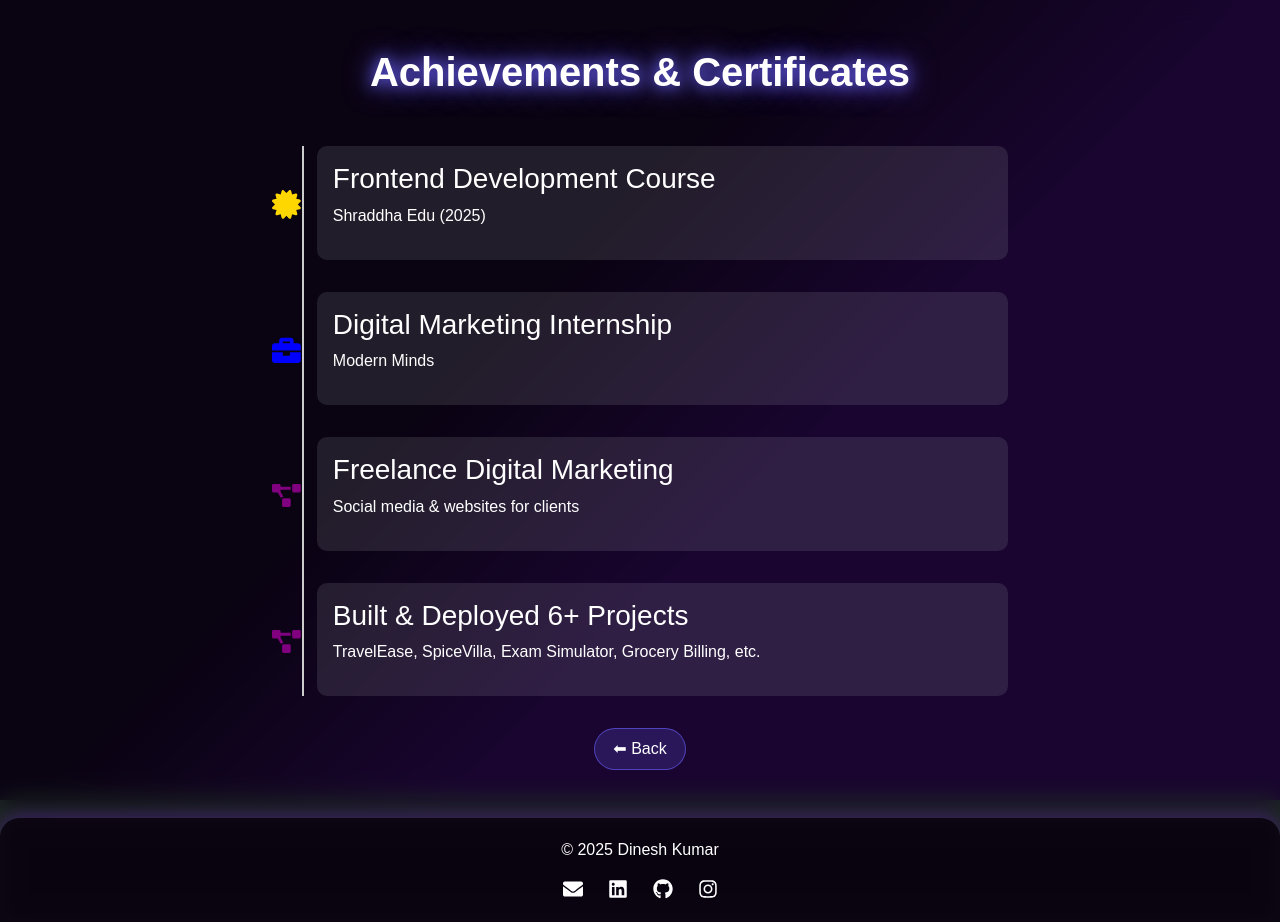
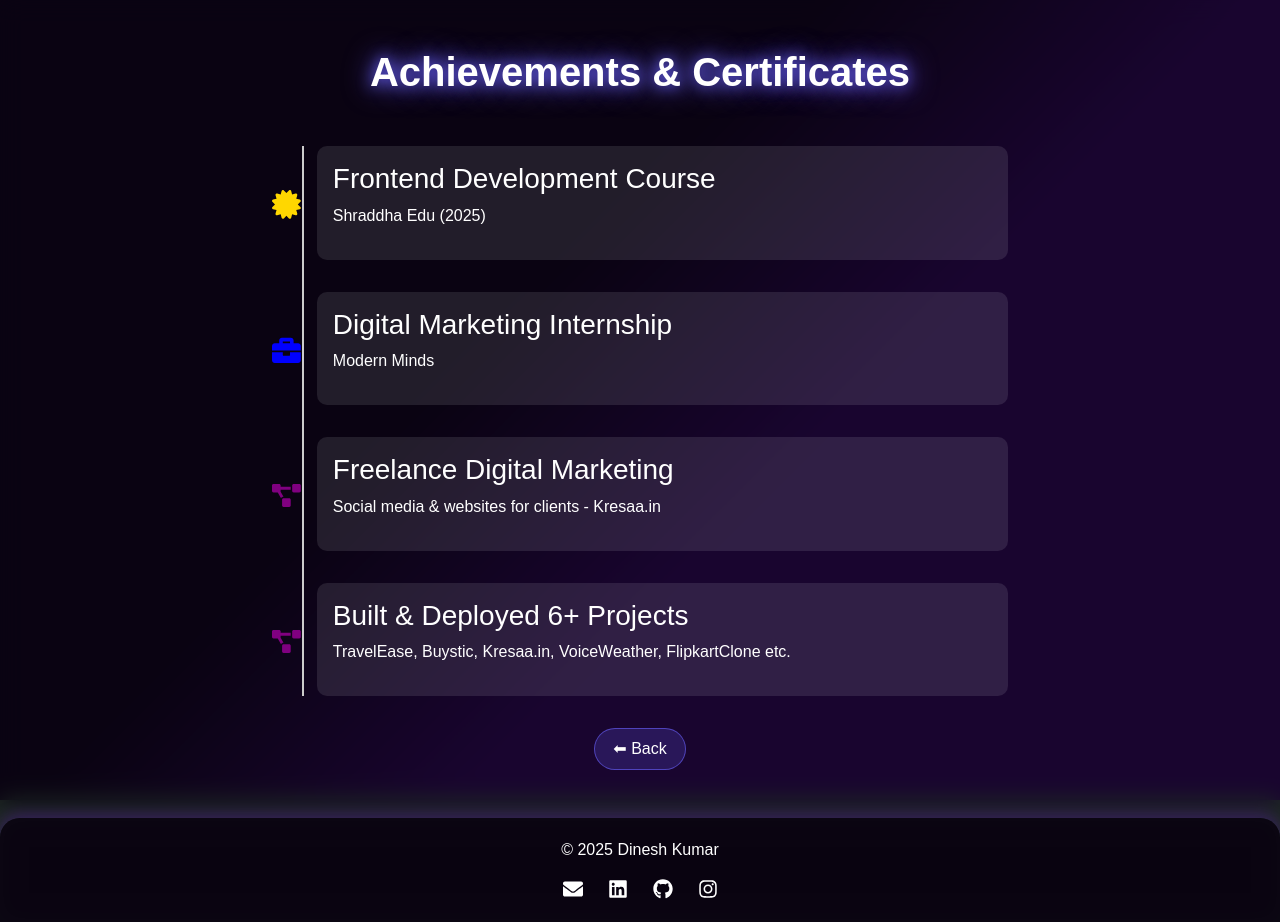
Before and after one commit to CodeWithDKP/dineshportfolio, a React (Vite) app: page /achievements in a window 1280 px wide. Built offline with nearby package versions, Linux system fonts and the light colour scheme.

Commit message:
updated achivement section

```diff
--- a/src/components/Achievements.jsx
+++ b/src/components/Achievements.jsx
@@ -21,13 +21,13 @@ function Achievements() {
       id: 3,
       icon: <FaProjectDiagram color="purple" />,
       title: "Freelance Digital Marketing",
-      subtitle: "Social media & websites for clients",
+      subtitle: "Social media & websites for clients - Kresaa.in",
     },
     {
       id: 4,
       icon: <FaProjectDiagram color="purple" />,
       title: "Built & Deployed 6+ Projects",
-      subtitle: "TravelEase, SpiceVilla, Exam Simulator, Grocery Billing, etc.",
+      subtitle: "TravelEase, Buystic, Kresaa.in, VoiceWeather, FlipkartClone etc.",
     },
   ];
 
--- a/src/components/SkillsSection.jsx
+++ b/src/components/SkillsSection.jsx
@@ -3,7 +3,8 @@ import { useEffect, useRef, useState } from "react";
 const skillsData = {
   frontend: ["HTML", "CSS", "JavaScript", "React", "Bootstrap"],
   backend: ["Java", "APIs"],
-  tools: ["GitHub", "Canva", "VS Code", "Postman"],
+  tools: ["GitHub", "Canva", "Word Press", "VS Code", "Postman"],
+  digitalMarketing: ["SEO", "Google Analytics", "Meta Ads", "Content Creation"],
 };
 
 function SkillsSection() {
```
